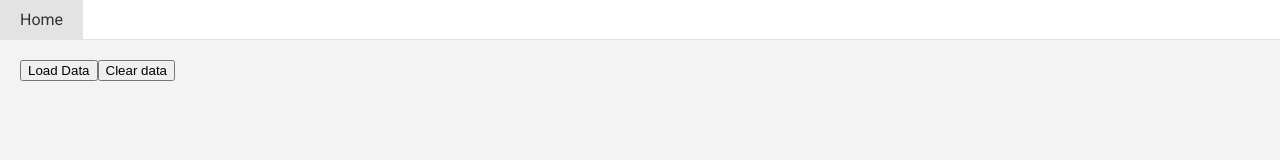
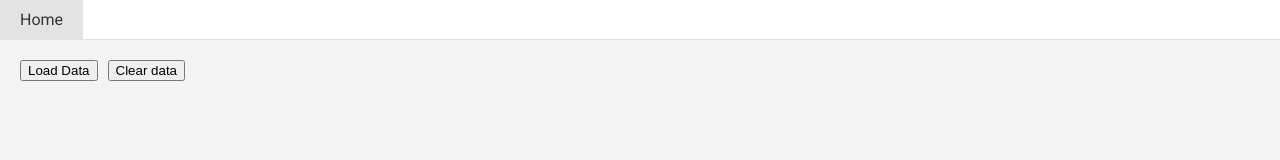
Before and after one commit to kravindranath/next-template, a Next.js app: page / in a window 1280 px wide. Shown: the top 160 px of the page. Built offline with nearby package versions, Linux system fonts and the light colour scheme.

Commit message:
add proxy for all the apis

```diff
--- a/next.config.js
+++ b/next.config.js
@@ -15,4 +15,12 @@ module.exports = {
       },
     ];
   },
+  async rewrites() {
+    return [
+      {
+        source: "/:path*",
+        destination: "https://get.geojs.io/:path*",
+      },
+    ];
+  },
 };
--- a/src/pages/index.js
+++ b/src/pages/index.js
@@ -37,7 +37,10 @@ function Home(_props) {
         >
           Load Data
         </button>
-        <button onClick={() => dispatch(dashboardInitAction())}>
+        <button
+          className="ml-10"
+          onClick={() => dispatch(dashboardInitAction())}
+        >
           Clear data
         </button>
         <p>{countryString}</p>
--- a/src/scss/main.scss
+++ b/src/scss/main.scss
@@ -16,6 +16,10 @@ body {
   padding: 20px;
 }
 
+.ml-10 {
+  margin-left: 10px;
+}
+
 .form {
   input {
     margin: 10px;
--- a/src/store/actions/dashboard.js
+++ b/src/store/actions/dashboard.js
@@ -19,11 +19,9 @@ export const dashboardInitAction = createAction(
 export const dashboardSuccessAction = createAsyncThunk(
   DASHBOARD_SUCCESS,
   async (text) => {
-    const data = await fetch("https://get.geojs.io/v1/ip/country.json").then(
-      (res) => {
-        return res?.json();
-      }
-    );
+    const data = await fetch("/v1/ip/country.json").then((res) => {
+      return res?.json();
+    });
     return data;
   }
 );
--- a/src/store/selectors/dashboard.js
+++ b/src/store/selectors/dashboard.js
@@ -1,10 +1,7 @@
-// SomeFile.js
 import store from "src/store";
 
 export const getDashboardData = () => {
   const state = store.getState();
 
-  console.log("stat =>", state?.dashboard);
-
   return state?.dashboard;
 };
```
